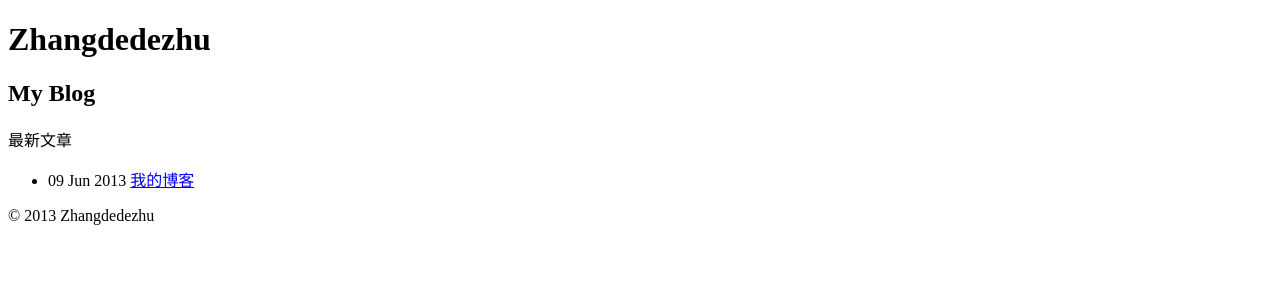
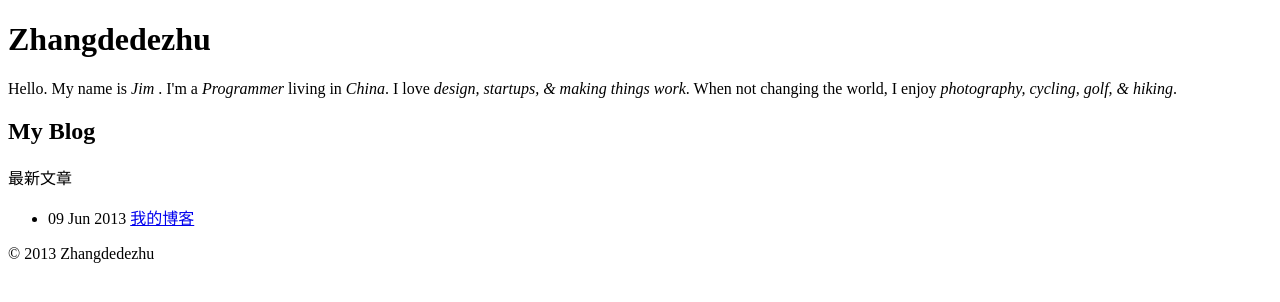
Before and after one commit to zhangdedezhu/jekyll_demo, a Jekyll site: the page built from index.html, in a window 1280 px wide. Shown: the top 302 px of the page. Built offline with Jekyll 4.4.1, drawn with Linux system fonts in a browser that asks for light colours.

Commit message:
Update index.html

```diff
--- a/index.html
+++ b/index.html
@@ -6,9 +6,11 @@ title:  My Blog
 <header>
   <h1>Zhangdedezhu</h1>
 </header>
-
-
-
+<section id="about">
+  <p>
+    Hello. My name is <em>Jim </em>. I'm a <em>Programmer</em> living in <em>China</em>. I love <em>design, startups, &amp; making things work</em>. When not changing the world, I enjoy <em>photography, cycling, golf, &amp; hiking</em>.
+  </p>
+</section>
 
 <h2>{{ page.title }}</h2>
 <p>最新文章</p>
```
